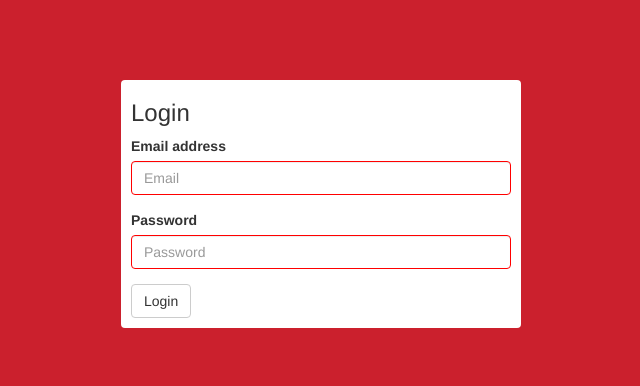
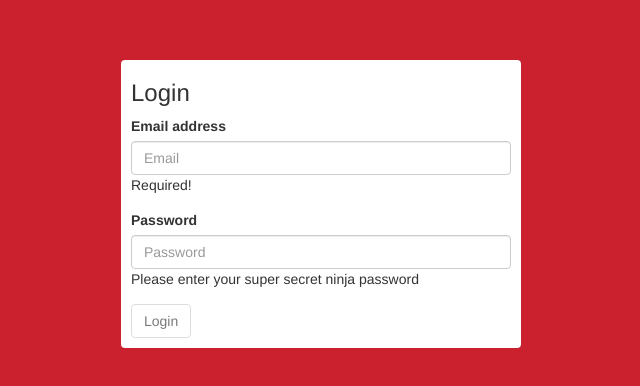
Before and after one commit to anindyo-bose/Foodie, a plain HTML site: page index.html in a window 1280 px wide. Shown: the part 196-582 px from the top of the page, without its empty margins (319-959 px from the left). Drawn offline with Linux system fonts and the light colour scheme.

Commit message:
Tutorial 2 Completed

```diff
--- a/index.html
+++ b/index.html
@@ -12,7 +12,7 @@
 </head>
 
 <style>
-    input.ng-invalid {
+    input.ng-invalid.ng-dirty {
         border: 1px solid red;
     }
 </style>
@@ -20,18 +20,28 @@
     <div class="login">
         <div class="login-form">
             <h3> Login </h3>
-
             <form name="loginForm">
-    <div class="form-group">
-        <label for="user-email">Email address</label>
-        <input type="email" class="form-control" id="user-email" placeholder="Email" name="email" required="" ng-model="user.email">
+                <div class="form-group">
+                    <label for="user-email">Email address</label>
+                    <input type="email" class="form-control" id="user-email" placeholder="Email" name="email" ng-model="user.email" required="">
+                    <div ng-show="loginForm.email.$error.required">Required!</div>
+                    <div ng-show="loginForm.email.$error.email">This doesn't look like a valid email</div>
+                </div>
+                <div class="form-group">
+    <label for="user-password">Password</label>
+    <input type="password" class="form-control" id="user-password" placeholder="Password" name="password" required="" ng-model="user.password" ng-minlength="6" ng-maxlength="15">
+    <div ng-show="loginForm.password.$error.minlength">
+    Password must be at least 6 characters long
     </div>
-    <div class="form-group">
-        <label for="user-password">Password</label>
-        <input type="password" class="form-control" id="user-password" placeholder="Password" name="password" required="" ng-model="user.password">
+    <div ng-show="loginForm.password.$error.maxlength">
+    Password must be at most 15 characters long
     </div>
-    <button type="submit" class="btn btn-default">Login</button>
-</form>
+    <div ng-show="loginForm.password.$error.required">
+    Please enter your super secret ninja password
+    </div>
+</div>
+                <button type="submit" class="btn btn-default" ng-disabled="loginForm.$invalid">Login</button>
+            </form>
         </div>
     </div>
     <div class="main hidden">
```
